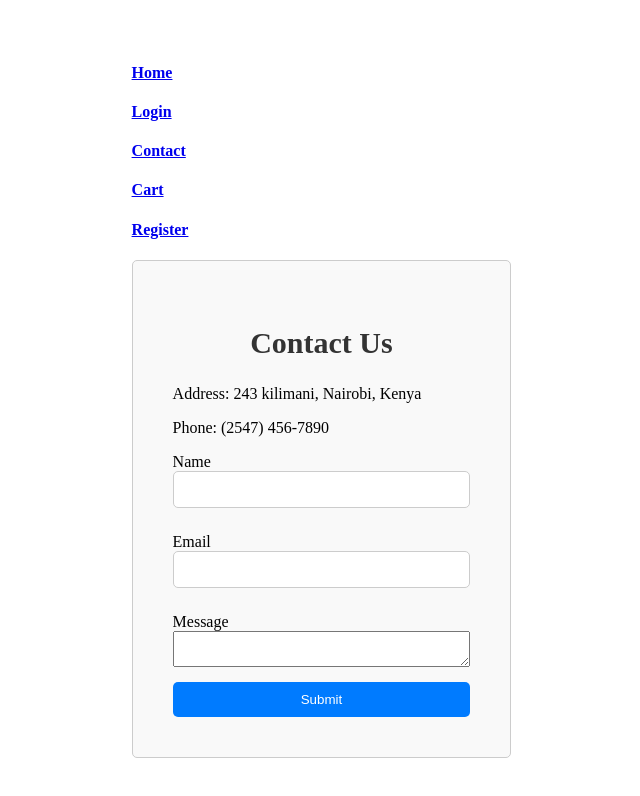
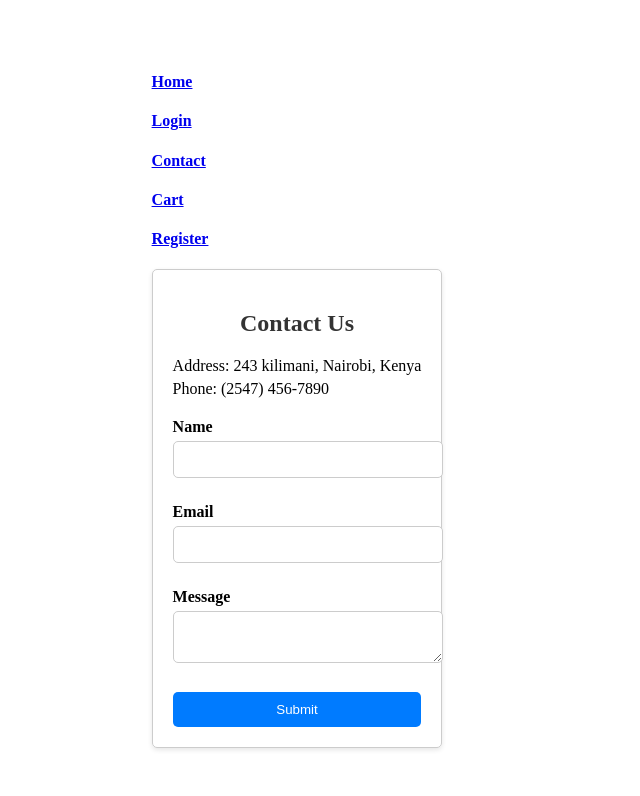
Before and after one commit to JamesKm08/Project-G5, a React (Create React App) app in the folder duka/: page /Contact in a window 1280 px wide. Shown: the top 796 px of the page, without its empty margins (343-983 px from the left). Built offline with nearby package versions, Linux system fonts and the light colour scheme.

Commit message:
add styles to contanct form

```diff
--- a/duka/src/components/Contact.css
+++ b/duka/src/components/Contact.css
@@ -1,62 +1,61 @@
-
-
 .contact-form {
-    width: 90%;
-    max-width: 900px;
+  max-width: 400px;
   margin: 0 auto;
-    padding: 40px;
+  padding: 20px;
   border: 1px solid #ccc;
   border-radius: 5px;
-    background-color: #f9f9f9;
+  box-shadow: 0 2px 5px rgba(0, 0, 0, 0.1);
 }
 
-  .contact-form h2 {
-    margin-bottom: 25px;
-    font-size: 30px;
+.contact-info {
+  margin-bottom: 20px;
+}
+
+.contact-info p {
+  margin: 5px 0;
+}
+
+.social-icons a {
+  margin-right: 10px;
+  color: #333;
+  font-size: 20px;
+  transition: color 0.3s;
+}
+
+.social-icons a:hover {
+  color: #007bff;
 }
 
 .form-group {
-    display: flex;
-    flex-direction: column;
-    margin-bottom: 30px;
+  margin-bottom: 20px;
 }
 
-  .label {
+label {
+  display: block;
+  margin-bottom: 5px;
   font-weight: bold;
+}
+
+input[type="text"],
+input[type="email"],
+textarea {
+  width: 100%;
+  padding: 10px;
+  border: 1px solid #ccc;
+  border-radius: 5px;
   margin-bottom: 10px;
 }
 
-  .input-field,
-  .textarea-field {
-    padding: 15px;
-    border: 1px solid #ccc;
-    border-radius: 3px;
-    font-size: 20px;
-    margin-bottom: 20px;
+button {
+  background-color: #007bff;
+  color: #fff;
+  padding: 10px 20px;
+  border: none;
+  border-radius: 5px;
+  cursor: pointer;
+  transition: background-color 0.3s;
 }
 
-  .input-field,
-  .textarea-field {
-    width: 100%;
-  }
-
-  .textarea-field {
-    resize: vertical;
-  }
-
-  .submit-button {
-    display: block;
-    width: 100%;
-    padding: 15px;
-    background-color: #007bff;
-    color: white;
-    border: none;
-    border-radius: 3px;
-    font-size: 20px;
-    cursor: pointer;
-    transition: background-color 0.2s;
-  }
-
-  .submit-button:hover {
+button:hover {
   background-color: #0056b3;
 }
```
Lines whose indentation alone changed are shown as unchanged.
